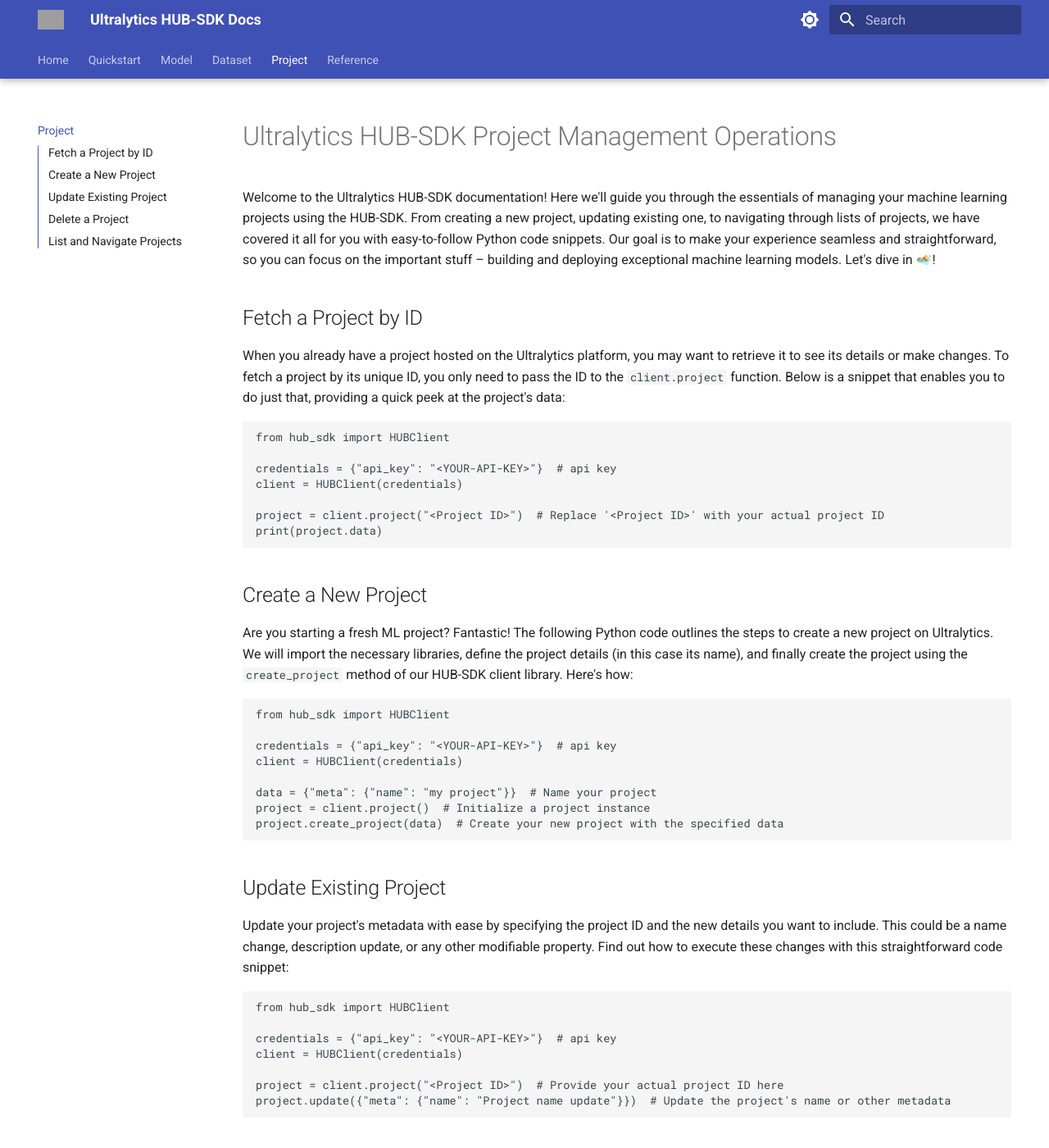
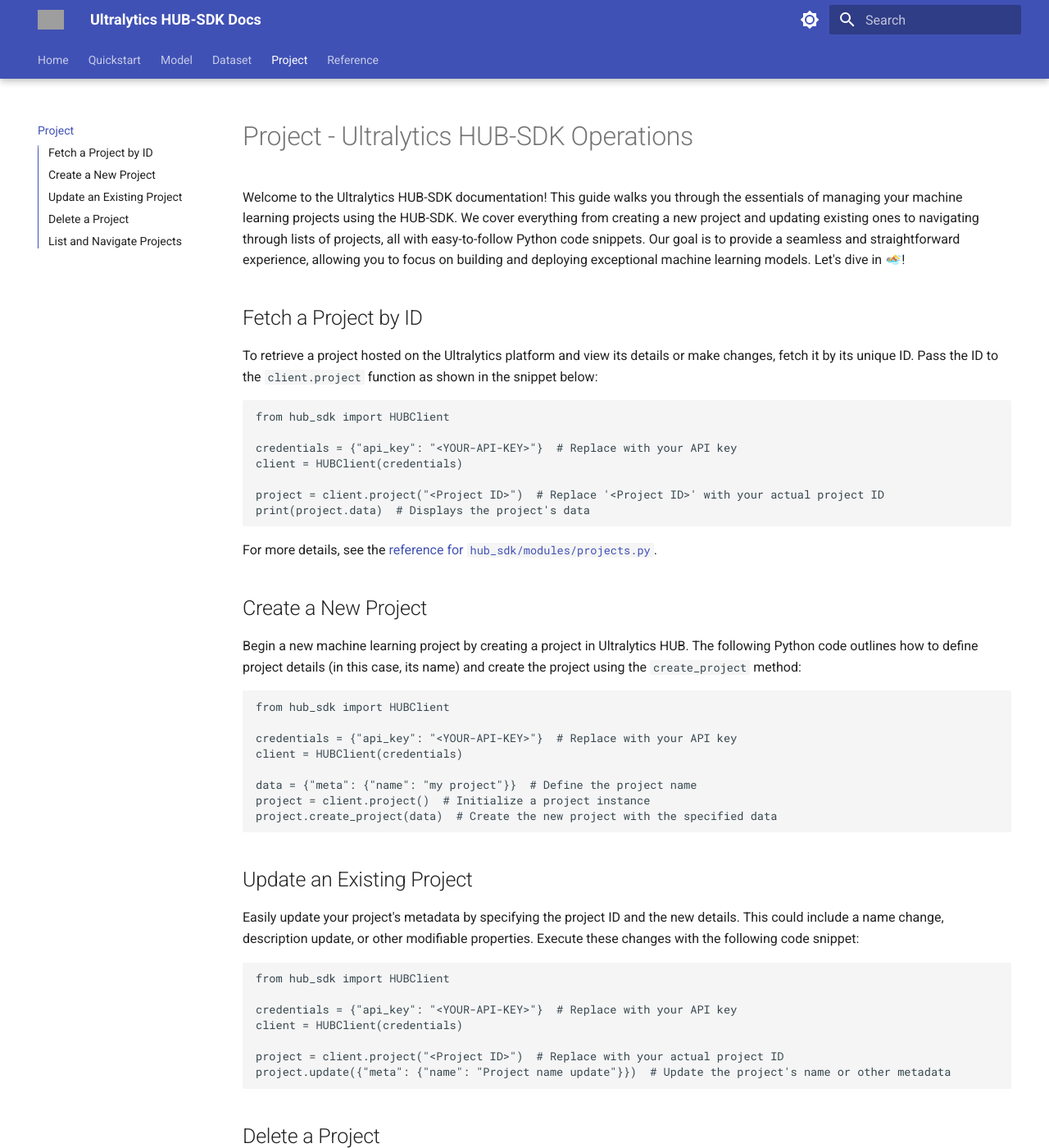
Before and after one commit to ultralytics/hub-sdk, an MkDocs documentation site: the page built from docs/project.md, in a window 1280 px wide and 1400 px high. Shown: the whole window at 82% size. Built offline with MkDocs 1.6.1 and Material for MkDocs 9.7.7, drawn with Linux system fonts in a browser that asks for light colours; some of the changed text lies outside the part shown; grey boxes are pictures that could not be loaded.

Commit message:
Refactor code

````diff
--- a/docs/project.md
+++ b/docs/project.md
@@ -4,85 +4,87 @@
 keywords: Ultralytics, HUB-SDK, project management, machine learning, Python, create project, update project, delete project, list projects
 ---
 
-# Ultralytics HUB-SDK Project Management Operations
+# Project - Ultralytics HUB-SDK Operations
 
-Welcome to the Ultralytics HUB-SDK documentation! Here we'll guide you through the essentials of managing your machine learning projects using the HUB-SDK. From creating a new project, updating existing one, to navigating through lists of projects, we have covered it all for you with easy-to-follow Python code snippets. Our goal is to make your experience seamless and straightforward, so you can focus on the important stuff – building and deploying exceptional machine learning models. Let's dive in 🏊!
+Welcome to the Ultralytics HUB-SDK documentation! This guide walks you through the essentials of managing your machine learning projects using the HUB-SDK. We cover everything from creating a new project and updating existing ones to navigating through lists of projects, all with easy-to-follow Python code snippets. Our goal is to provide a seamless and straightforward experience, allowing you to focus on building and deploying exceptional machine learning models. Let's dive in 🏊!
 
 ## Fetch a Project by ID
 
-When you already have a project hosted on the Ultralytics platform, you may want to retrieve it to see its details or make changes. To fetch a project by its unique ID, you only need to pass the ID to the `client.project` function. Below is a snippet that enables you to do just that, providing a quick peek at the project's data:
+To retrieve a project hosted on the Ultralytics platform and view its details or make changes, fetch it by its unique ID. Pass the ID to the `client.project` function as shown in the snippet below:
 
 ```python
 from hub_sdk import HUBClient
 
-credentials = {"api_key": "<YOUR-API-KEY>"}  # api key
+credentials = {"api_key": "<YOUR-API-KEY>"}  # Replace with your API key
 client = HUBClient(credentials)
 
 project = client.project("<Project ID>")  # Replace '<Project ID>' with your actual project ID
-print(project.data)
+print(project.data)  # Displays the project's data
 ```
+
+For more details, see the [reference for `hub_sdk/modules/projects.py`](https://docs.ultralytics.com/hub/sdk/reference/modules/projects/).
 
 ## Create a New Project
 
-Are you starting a fresh ML project? Fantastic! The following Python code outlines the steps to create a new project on Ultralytics. We will import the necessary libraries, define the project details (in this case its name), and finally create the project using the `create_project` method of our HUB-SDK client library. Here's how:
+Begin a new machine learning project by creating a project in Ultralytics HUB. The following Python code outlines how to define project details (in this case, its name) and create the project using the `create_project` method:
 
 ```python
 from hub_sdk import HUBClient
 
-credentials = {"api_key": "<YOUR-API-KEY>"}  # api key
+credentials = {"api_key": "<YOUR-API-KEY>"}  # Replace with your API key
 client = HUBClient(credentials)
 
-data = {"meta": {"name": "my project"}}  # Name your project
+data = {"meta": {"name": "my project"}}  # Define the project name
 project = client.project()  # Initialize a project instance
-project.create_project(data)  # Create your new project with the specified data
+project.create_project(data)  # Create the new project with the specified data
 ```
 
-## Update Existing Project
+## Update an Existing Project
 
-Update your project's metadata with ease by specifying the project ID and the new details you want to include. This could be a name change, description update, or any other modifiable property. Find out how to execute these changes with this straightforward code snippet:
+Easily update your project's metadata by specifying the project ID and the new details. This could include a name change, description update, or other modifiable properties. Execute these changes with the following code snippet:
 
 ```python
 from hub_sdk import HUBClient
 
-credentials = {"api_key": "<YOUR-API-KEY>"}  # api key
+credentials = {"api_key": "<YOUR-API-KEY>"}  # Replace with your API key
 client = HUBClient(credentials)
 
-project = client.project("<Project ID>")  # Provide your actual project ID here
+project = client.project("<Project ID>")  # Replace with your actual project ID
 project.update({"meta": {"name": "Project name update"}})  # Update the project's name or other metadata
 ```
 
 ## Delete a Project
 
-If you no longer require a project and wish to delete it from the Ultralytics platform, you can do so with a simple call to the `delete` method on the project object. The following snippet will guide you through deleting a project using its ID:
+To remove a project from the Ultralytics platform, use the `delete` method on the project object. The following snippet guides you through deleting a project using its ID:
 
 ```python
 from hub_sdk import HUBClient
 
-credentials = {"api_key": "<YOUR-API-KEY>"}  # api key
+credentials = {"api_key": "<YOUR-API-KEY>"}  # Replace with your API key
 client = HUBClient(credentials)
 
-project = client.project("<Project ID>")  # Input the project ID for the project to delete
-project.delete()  # This will permanently delete your project
+project = client.project("<Project ID>")  # Replace with the project ID to delete
+project.delete()  # Permanently deletes the project
 ```
 
 ## List and Navigate Projects
 
-In some cases, you may want to browse through your projects or even check out public projects on Ultralytics. This can be done by fetching a list of projects with your desired page size. Our code snippet demonstrates how to view the current page results, navigate to the next page, and then go back to the previous one. It's a great way to explore the breadth of projects available:
+Browse through your projects or explore public projects on Ultralytics by fetching a list with your desired page size. The code snippet below demonstrates how to view the current page results, navigate to the next page, and return to the previous one:
 
 ```python
 from hub_sdk import HUBClient
 
-credentials = {"api_key": "<YOUR-API-KEY>"}  # api key
+credentials = {"api_key": "<YOUR-API-KEY>"}  # Replace with your API key
 client = HUBClient(credentials)
 
-projects = client.project_list(page_size=10)  # Fetch a list of projects with specified page size
-print("Current result:", projects.results)  # Display the projects in the current page
+projects = client.project_list(page_size=10)  # Fetch a list of projects with a specified page size
+print("Current result:", projects.results)  # Display the projects on the current page
 
 projects.next()  # Navigate to the next page
-print("Next page result:", projects.results)  # Display the projects after pagination
+print("Next page result:", projects.results)  # Display the projects on the next page
 
 projects.previous()  # Go back to the previous page
-print("Previous page result:", projects.results)  # Confirm the projects in the previous page
+print("Previous page result:", projects.results)  # Confirm the projects on the previous page
 ```
 
-Congratulations! You're now equipped with the knowledge to effortlessly manage your machine learning projects on Ultralytics HUB-SDK. Experiment with these operations, and watch as your ML endeavors become more organized and efficient. If you have any questions or need further assistance, don't hesitate to reach out to our supportive community. Happy coding! 🚀
+Congratulations! You are now equipped to manage your machine learning projects on [Ultralytics HUB](https://www.ultralytics.com/hub) effortlessly. Experiment with these operations to enhance the organization and efficiency of your ML endeavors. For any questions or further assistance, feel free to reach out to our community. Happy coding! 🚀
````
Also changed, not shown: docs/dataset.md (+35 -21 lines), docs/index.md (+16 -8 lines), docs/model.md (+24 -22 lines), docs/quickstart.md (+25 -27 lines).
